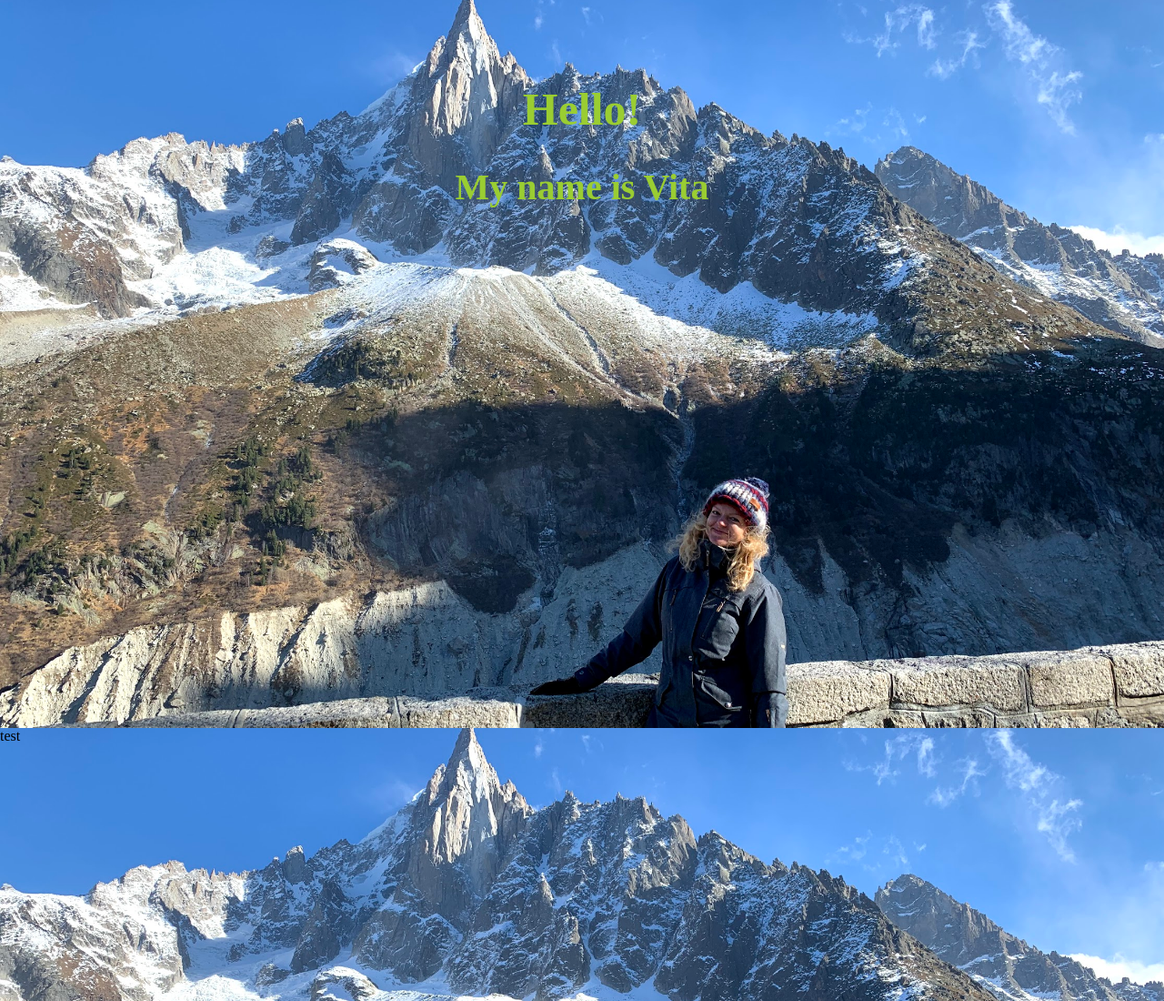
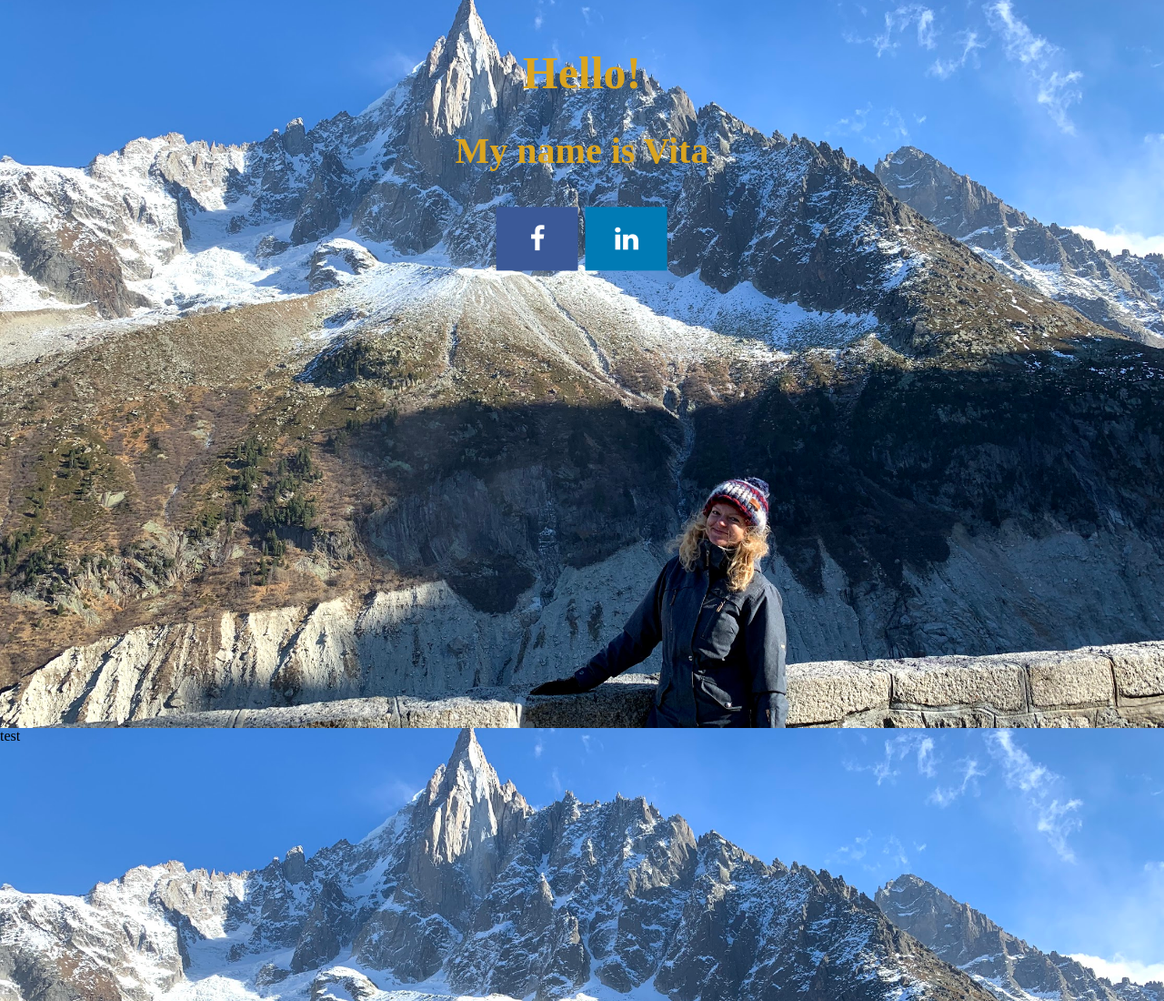
Before and after one commit to MortenDuus/vitaliia.dk, a plain HTML site: page 1.html in a window 1280 px wide. Shown: the top 1100 px of the page at 91% size. Drawn offline with Linux system fonts and the light colour scheme.

Commit message:
new files

```diff
--- a/1.html
+++ b/1.html
@@ -1,7 +1,7 @@
 <!DOCTYPE html>
 <html>
 <head>
-<meta name="viewport" content="width=device-width, initial-scale=1">
+  <link rel="stylesheet" href="https://cdnjs.cloudflare.com/ajax/libs/font-awesome/4.7.0/css/font-awesome.min.css">
 <style>
 body, html {
   height: 100%;
@@ -26,7 +26,7 @@ body, html {
   top: 20%;
   left: 50%;
   transform: translate(-50%, -50%);
-  color: yellowgreen;
+  color: goldenrod;
 }
 
 h1
@@ -38,6 +38,29 @@ h2
   font-size: 40px;
 }
 
+.fa {
+  padding: 20px;
+  font-size: 30px;
+  width: 50px;
+  text-align: center;
+  text-decoration: none;
+  margin: 5px 2px;
+}
+
+.fa:hover {
+    opacity: 0.7;
+}
+
+.fa-facebook {
+  background: #3B5998;
+  color: white;
+}
+
+.fa-linkedin {
+  background: #007bb5;
+  color: white;
+}
+
 </style>
 </head>
 <body>
@@ -47,6 +70,8 @@ h2
     <div class="overlaytext">
       <h1>Hello!</h1>
       <h2>My name is Vita</h2>
+      <a href="https://www.facebook.com/vitaliias" class="fa fa-facebook"></a>
+      <a href="https://www.linkedin.com/in/vitaliia-sos-5236a736/" class="fa fa-linkedin"></a>
     </div>
   </div>
 
```
